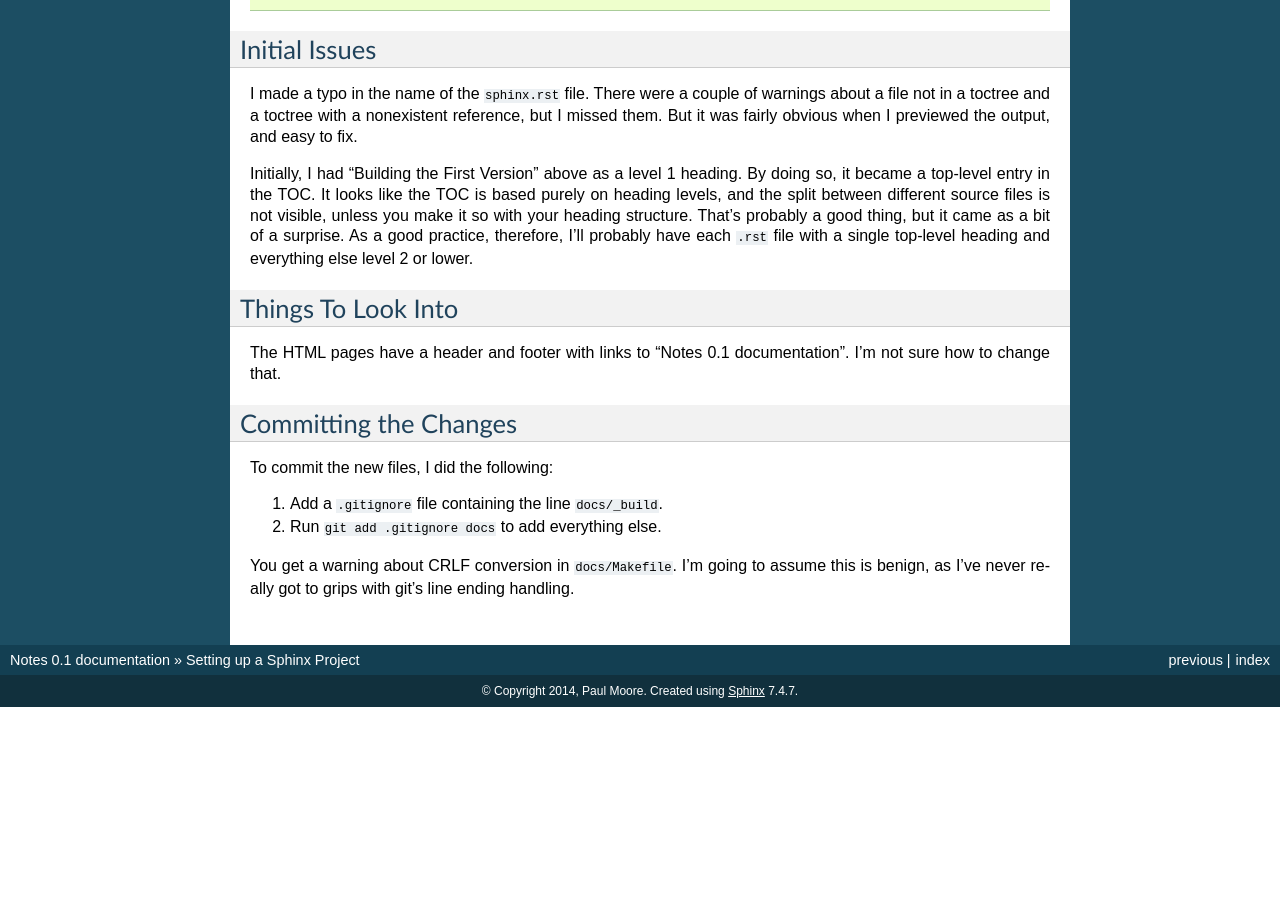
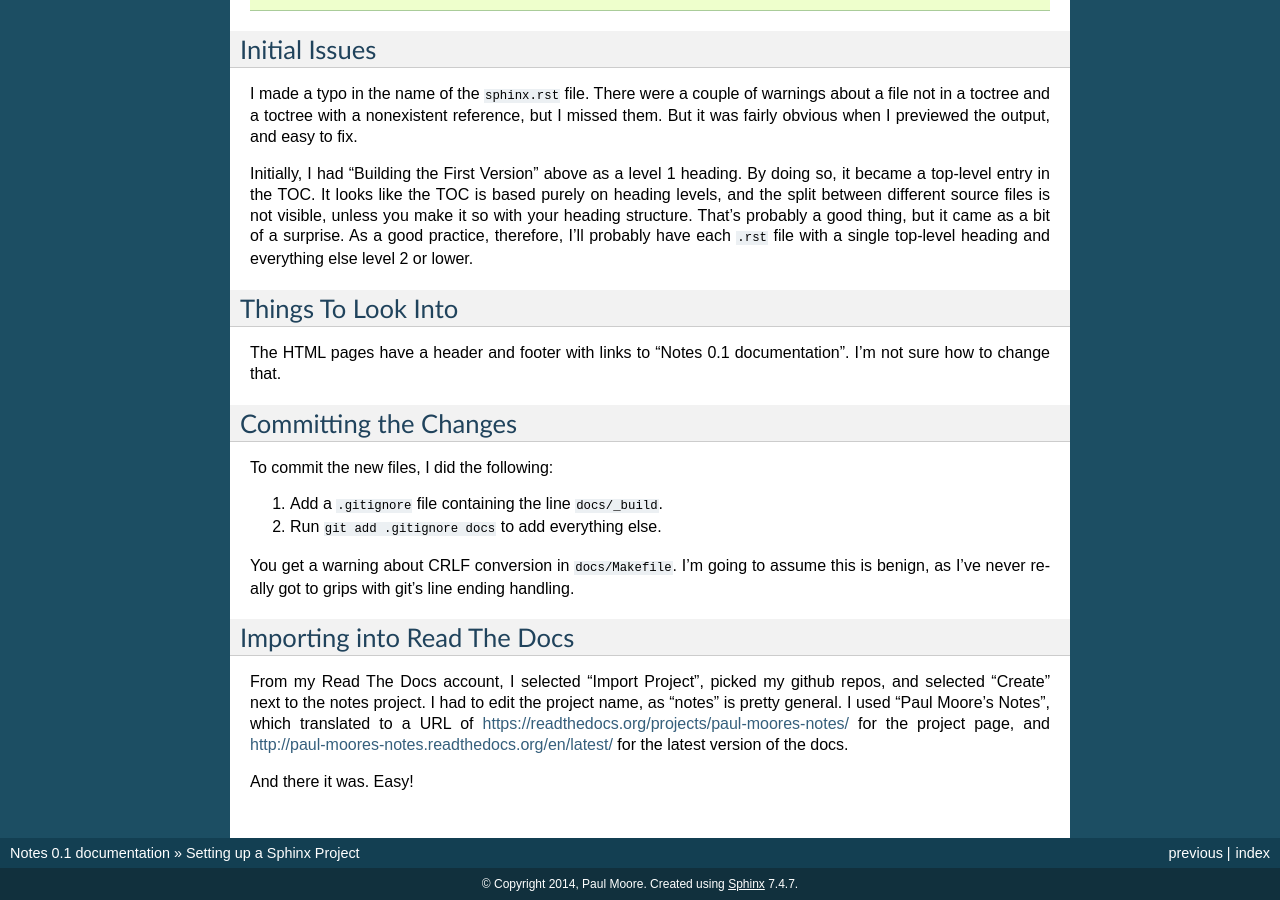
Before and after one commit to pfmoore/notes, a Sphinx documentation site: the page built from docs/sphinx.rst, in a window 1280 px wide and 900 px high, scrolled down 801 px. Built offline with Sphinx 7.4.7, drawn with Linux system fonts in a browser that asks for light colours; before the commit the page ends 1508 px from its top, so only the background shows below that; some of the changed text lies outside the part shown.

Commit message:
Added a section on importing to ReadTheDocs

```diff
--- a/docs/sphinx.rst
+++ b/docs/sphinx.rst
@@ -81,3 +81,15 @@ To commit the new files, I did the following:
 You get a warning about CRLF conversion in ``docs/Makefile``. I'm going to
 assume this is benign, as I've never really got to grips with git's line ending
 handling.
+
+Importing into Read The Docs
+----------------------------
+
+From my Read The Docs account, I selected "Import Project", picked my github
+repos, and selected "Create" next to the notes project. I had to edit the
+project name, as "notes" is pretty general. I used "Paul Moore's Notes", which
+translated to a URL of https://readthedocs.org/projects/paul-moores-notes/ for
+the project page, and http://paul-moores-notes.readthedocs.org/en/latest/ for
+the latest version of the docs.
+
+And there it was. Easy!
```
